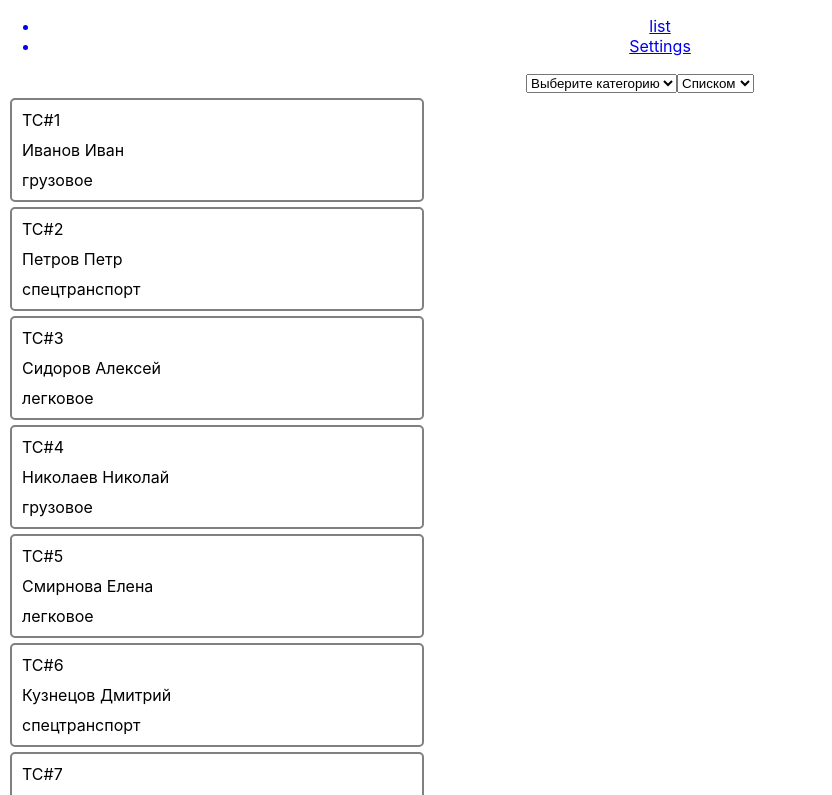
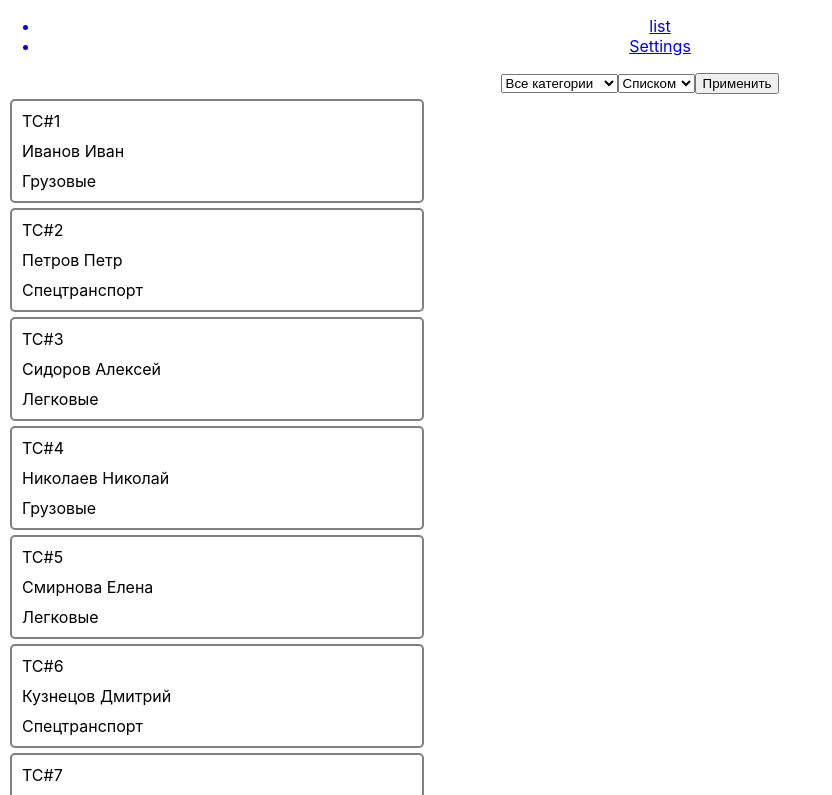
Before and after one commit to AntonDryuchin/transport-tracking, a React (Create React App) app in the folder client/: page /list in a window 1280 px wide. Shown: the top 795 px of the page, without its empty margins (0-832 px from the left). Built offline with nearby package versions, Linux system fonts and the light colour scheme.

Commit message:
filters added

```diff
--- a/client/package.json
+++ b/client/package.json
@@ -3,6 +3,7 @@
   "version": "0.1.0",
   "private": true,
   "dependencies": {
+    "@react-google-maps/api": "^2.18.1",
     "@testing-library/jest-dom": "^5.16.5",
     "@testing-library/react": "^13.4.0",
     "@testing-library/user-event": "^13.5.0",
--- a/client/src/components/atoms/ListItem/ListItem.tsx
+++ b/client/src/components/atoms/ListItem/ListItem.tsx
@@ -1,13 +1,13 @@
 import React from "react";
 import "./ListItem.css";
 
-type ListItemProps = {
+type IListItemProps = {
   id: number;
   category: string;
   driverName: string;
 };
 
-export default function ListItem(props: ListItemProps) {
+export default function ListItem(props: IListItemProps) {
   return (
     <div className="list-item">
       <p>TC#{props.id}</p>
--- /dev/null
+++ b/client/src/components/atoms/Map/Map.tsx
@@ -0,0 +1,64 @@
+import React from "react";
+import { GoogleMap, LoadScript, Marker } from "@react-google-maps/api";
+
+type IMapProps = {
+  id: number;
+  category: string;
+  driverName: string;
+  driverPhoneNumber: string;
+  location: {
+    latitude: number;
+    longitude: number;
+  };
+};
+
+type MarkerOptions = {
+  [key: string]: {
+    icon: string;
+  };
+};
+
+export default function Map(list: IMapProps[]) {
+  const mapContainerStyle = {
+    width: "100%",
+    height: "400px",
+  };
+
+  const center = {
+    lat: 59.9343, // Широта Санкт-Петербурга
+    lng: 30.3351, // Долгота Санкт-Петербурга
+  };
+
+  const markerOptions: MarkerOptions = {
+    легковые: {
+      icon: "https://maps.google.com/mapfiles/ms/icons/red-dot.png",
+    },
+    грузовые: {
+      icon: "https://maps.google.com/mapfiles/ms/icons/blue-dot.png",
+    },
+    спецтехника: {
+      icon: "https://maps.google.com/mapfiles/ms/icons/green-dot.png",
+    },
+  };
+
+  return (
+    <LoadScript googleMapsApiKey="AIzaSyBJszuWBaaIOkvJ7pAt4a-ts3iDGgr-EIM">
+      <GoogleMap
+        mapContainerStyle={mapContainerStyle}
+        center={center}
+        zoom={10}
+      >
+        {list.map((vehicle: IMapProps) => (
+          <Marker
+            key={vehicle.id}
+            position={{
+              lat: vehicle.location.latitude,
+              lng: vehicle.location.longitude,
+            }}
+            icon={markerOptions[vehicle.category]?.icon}
+          />
+        ))}
+      </GoogleMap>
+    </LoadScript>
+  );
+}
--- a/client/src/components/molecules/List/List.tsx
+++ b/client/src/components/molecules/List/List.tsx
@@ -1,22 +1,49 @@
 import React, { useState } from "react";
 import transportData from "../../../db.json";
 import ListItem from "../../atoms/ListItem/ListItem";
+import Map from "../../atoms/Map/Map";
+
+const initialState = {
+  categories: "All",
+  view: "List",
+};
 
 export default function List() {
   const [list, setList] = useState(transportData.vehicles);
-  console.log(list);
+  const [filters, setFilters] = useState(initialState);
 
-  const categories = list
+  const categories = transportData.vehicles
     .map((item) => item.category)
-    .filter((value, index, self) => {
-      return self.indexOf(value) === index;
+    .filter((value, index, array) => {
+      return array.indexOf(value) === index;
     });
+
+  const handleFilterChange = (event: any) => {
+    setFilters({ ...filters, [event.target.name]: event.target.value });
+  };
+
+  const handleFilterApply = () => {
+    if (filters.categories === "All") {
+      setList(transportData.vehicles);
+    } else {
+      setList(
+        transportData.vehicles.filter((item) =>
+          filters.categories === "All"
+            ? true
+            : item.category === filters.categories
+        )
+      );
+    }
+  };
+
   return (
     <>
-      <select defaultValue="default">
-        <option value="default" disabled>
-          Выберите категорию
-        </option>
+      <select
+        name="categories"
+        defaultValue="All"
+        onChange={handleFilterChange}
+      >
+        <option value="All">Все категории</option>
         {categories.map((category) => (
           <option key={category} value={category}>
             {category}
@@ -24,22 +51,30 @@ export default function List() {
         ))}
       </select>
 
-      <select defaultValue="Списком">
-        <option value="Списком">Списком</option>
-        <option key="2" value="На карте">
+      <select name="view" defaultValue="List" onChange={handleFilterChange}>
+        <option key="1" value="List">
+          Списком
+        </option>
+        <option key="2" value="Map">
           На карте
         </option>
       </select>
 
+      <button onClick={handleFilterApply}>Применить</button>
+      {filters.view === "List" ? (
         <div className="list">
           {list.map((item) => (
             <ListItem
+              key={item.id}
               id={item.id}
               driverName={item.driverName}
               category={item.category}
             />
           ))}
         </div>
+      ) : (
+        <Map {...list} />
+      )}
     </>
   );
 }
--- a/client/src/db.json
+++ b/client/src/db.json
@@ -2,7 +2,7 @@
   "vehicles": [
     {
       "id": 1,
-      "category": "грузовое",
+      "category": "Грузовые",
       "driverName": "Иванов Иван",
       "driverPhoneNumber": "+79123456789",
       "location": {
@@ -12,7 +12,7 @@
     },
     {
       "id": 2,
-      "category": "спецтранспорт",
+      "category": "Спецтранспорт",
       "driverName": "Петров Петр",
       "driverPhoneNumber": "+79123456780",
       "location": {
@@ -22,7 +22,7 @@
     },
     {
       "id": 3,
-      "category": "легковое",
+      "category": "Легковые",
       "driverName": "Сидоров Алексей",
       "driverPhoneNumber": "+79123456781",
       "location": {
@@ -32,7 +32,7 @@
     },
     {
       "id": 4,
-      "category": "грузовое",
+      "category": "Грузовые",
       "driverName": "Николаев Николай",
       "driverPhoneNumber": "+79123456782",
       "location": {
@@ -42,7 +42,7 @@
     },
     {
       "id": 5,
-      "category": "легковое",
+      "category": "Легковые",
       "driverName": "Смирнова Елена",
       "driverPhoneNumber": "+79123456783",
       "location": {
@@ -52,7 +52,7 @@
     },
     {
       "id": 6,
-      "category": "спецтранспорт",
+      "category": "Спецтранспорт",
       "driverName": "Кузнецов Дмитрий",
       "driverPhoneNumber": "+79123456784",
       "location": {
@@ -62,7 +62,7 @@
     },
     {
       "id": 7,
-      "category": "грузовое",
+      "category": "Грузовые",
       "driverName": "Васильев Андрей",
       "driverPhoneNumber": "+79123456785",
       "location": {
@@ -72,7 +72,7 @@
     },
     {
       "id": 8,
-      "category": "легковое",
+      "category": "Грузовые",
       "driverName": "Попова Мария",
       "driverPhoneNumber": "+79123456786",
       "location": {
@@ -82,7 +82,7 @@
     },
     {
       "id": 9,
-      "category": "грузовое",
+      "category": "Грузовые",
       "driverName": "Морозов Артем",
       "driverPhoneNumber": "+79123456787",
       "location": {
@@ -92,7 +92,7 @@
     },
     {
       "id": 10,
-      "category": "спецтранспорт",
+      "category": "Спецтранспорт",
       "driverName": "Федорова Ольга",
       "driverPhoneNumber": "+79123456788",
       "location": {
```
Also changed, not shown: 1 other file (tests, documents, lock files or other folders). Lines whose indentation alone changed are shown as unchanged.
